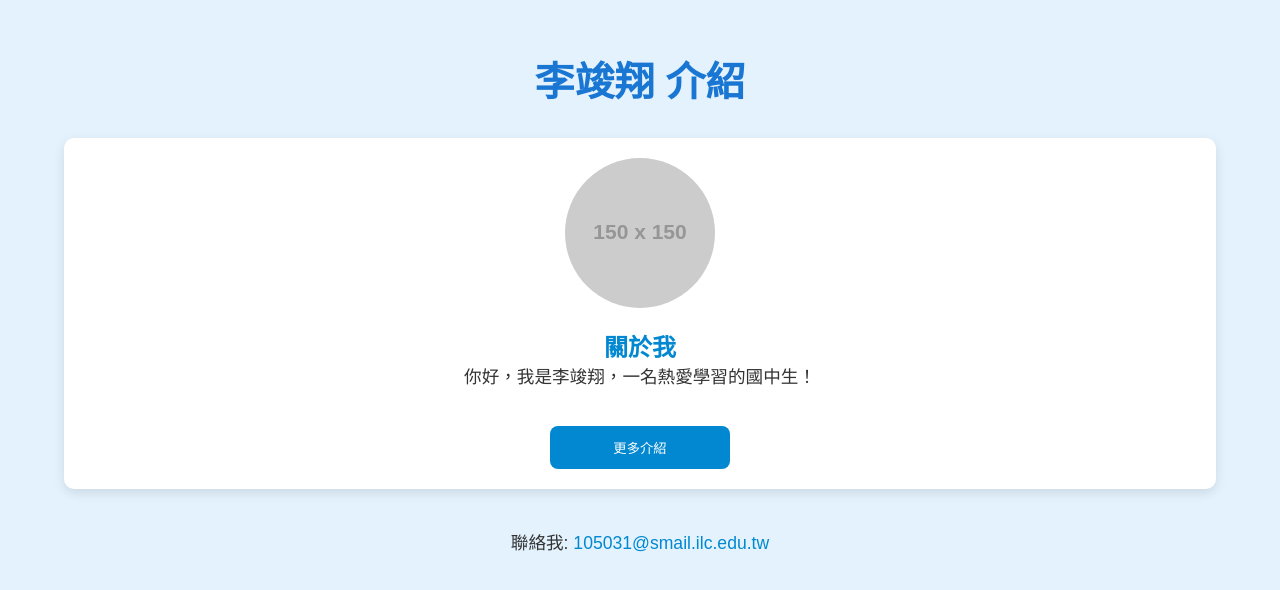
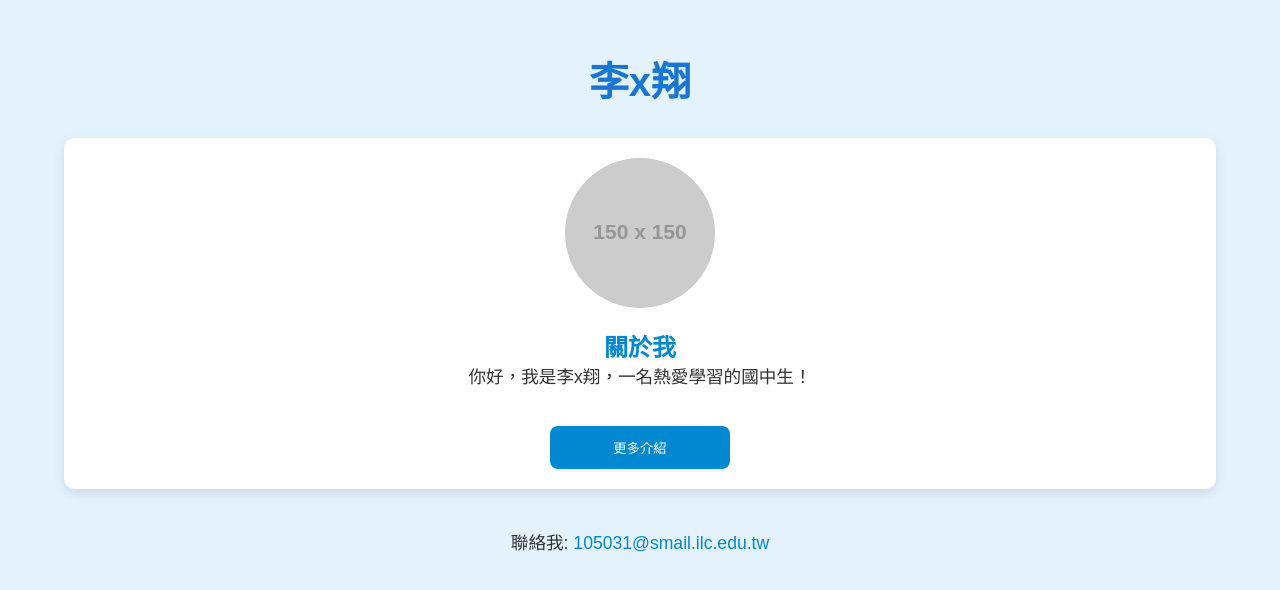
Before and after one commit to richhuang0807/cat87.github.io, a plain HTML site: page index.html in a window 1280 px wide. Drawn offline with Linux system fonts and the light colour scheme; placeholder pictures from the web are drawn by us.

Commit message:
Update index.html

```diff
--- a/index.html
+++ b/index.html
@@ -3,7 +3,7 @@
 <head>
   <meta charset="UTF-8">
   <meta name="viewport" content="width=device-width, initial-scale=1.0">
-  <title>李竣翔</title>
+  <title>李x翔</title>
   <style>
     * {
       margin: 0;
@@ -91,12 +91,12 @@
 <body>
   <div class="container">
     <header>
-      <h1>李竣翔 介紹</h1>
+      <h1>李x翔</h1>
     </header>
     <section class="profile">
       <img src="https://via.placeholder.com/150" alt="李竣翔照片" class="profile-img">
       <h2>關於我</h2>
-      <p id="intro">你好，我是李竣翔，一名熱愛學習的國中生！</p>
+      <p id="intro">你好，我是李x翔，一名熱愛學習的國中生！</p>
       <button id="moreInfoButton">更多介紹</button>
       <div id="moreInfo" style="display: none;">
         <p>我很喜歡一些奇怪的東西，尤其對哲學和物理學感興趣。除了學校課業外，我也會自己學一些其他的東西</p>
```
